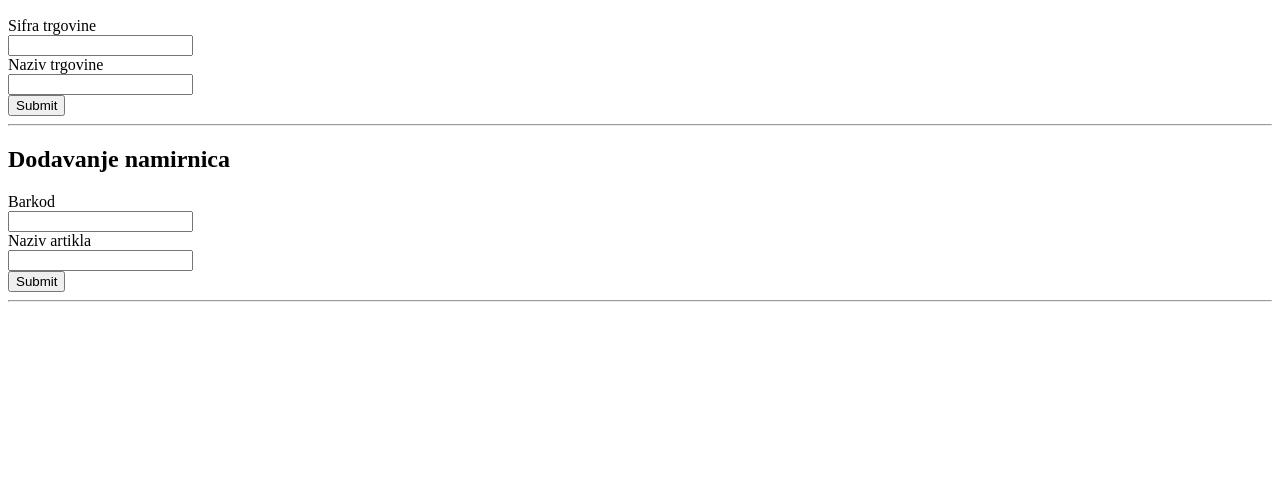
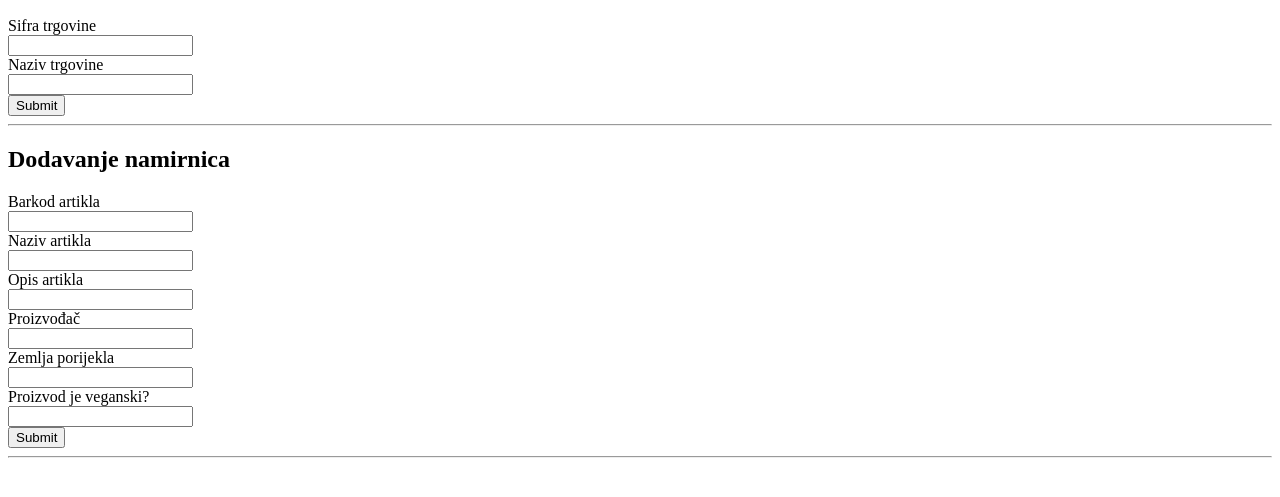
Before and after one commit to MightyJosip/SmartCart, a Django app: page /trgovac in a window 1280 px wide. Shown: the part 269-766 px from the top of the page. Run offline with Django 3.2, Linux system fonts and the light colour scheme; the visitor is signed in with stand-in values (Sample User, id 1); data that the repository does not hold is empty.

Commit message:
poboljšana funkcija dodavanja artikala, naznake validacije ulaznih podataka

```diff
--- a/izvorniKod/backend/smartCart/templates/smartCart/trgovac.html
+++ b/izvorniKod/backend/smartCart/templates/smartCart/trgovac.html
@@ -45,10 +45,24 @@
 
     <form action="/trgovac/dodaj-artikle" method="POST">
         {%csrf_token%}
-        <label for="barkod">Barkod</label><br>
-        <input type="text" id="barkod" name="barkod" value=""><br>
+        <label for="barkod">Barkod artikla</label><br>
+        <input type="text" id="barkod_artikla" name="barkod_artikla" value=""><br>
+
         <label for="nazArtikl">Naziv artikla</label><br>
-        <input type="text" id="nazArtikl" name="nazArtikl" value=""><br>
+        <input type="text" id="naziv_artikla" name="naziv_artikla" value=""><br>
+
+        <label for="nazArtikl">Opis artikla</label><br>
+        <input type="text" id="opis_artikla" name="opis_artikla" value=""><br>
+
+        <label for="nazArtikl">Proizvođač</label><br>
+        <input type="text" id="proizvođač" name="proizvođač" value=""><br>
+
+        <label for="nazArtikl">Zemlja porijekla</label><br>
+        <input type="text" id="zemlja_porijekla" name="zemlja_porijekla" value=""><br>
+
+        <label for="nazArtikl">Proizvod je veganski?</label><br>
+        <input type="text" id="vegan" name="vegan" value=""><br>
+
         <input type="submit" value="Submit">
     </form>
 
--- a/izvorniKod/backend/smartCart/views.py
+++ b/izvorniKod/backend/smartCart/views.py
@@ -45,7 +45,7 @@ def trgovac(request):
 
     #return the same page and avoid js on client side..
 
-    sifTrgovina = request.POST['sifTrgovina']
+    sifTrgovina = request.POST['sifTrgovina']   #bespotrebno, sad postoji dodaj_trgovine!
     nazTrgovina = request.POST['nazTrgovina']
 
     print(sifTrgovina + ' ' + nazTrgovina)
@@ -75,10 +75,33 @@ def dodaj_artikle(request):
     if (request.method == 'GET'):
         return redirect(request.META['HTTP_REFERER'])
 
-    barkod_artikla = request.POST['barkod']
-    naziv_artikla = request.POST['nazArtikl']
+    barkod_artikla = request.POST['barkod_artikla']
+    naziv_artikla = request.POST['naziv_artikla']
+    opis_artikla = request.POST['opis_artikla']
+    proizvođač = request.POST['proizvođač']
+    zemlja_porijekla = request.POST['zemlja_porijekla']
+    vegan = request.POST['vegan']
 
-    artikl = Artikl(naziv_artikla=naziv_artikla, barkod_artikla=barkod_artikla)
+    if proizvođač == '':    #potrebno je nabaciti masovnu validaciju ulaznih podataka,
+        proizvođač = None
+
+    if zemlja_porijekla == '':
+        zemlja_porijekla = None
+
+    if opis_artikla == '':
+        opis_artikla = None
+
+    if vegan == '':
+        vegan = None
+
+    artikl = Artikl(
+        naziv_artikla=naziv_artikla,
+        barkod_artikla=barkod_artikla,
+        opis_artikla=opis_artikla,
+        proizvođač=proizvođač,
+        zemlja_porijekla=zemlja_porijekla,
+        vegan=vegan
+    )
     artikl.save()
 
     return redirect(request.META['HTTP_REFERER'])
```
Also changed, not shown: izvorniKod/backend/smartCart/models.py (+11 -11 lines), izvorniKod/backend/smartCart/migrations/0005_auto_20201101_1101.py (added), izvorniKod/backend/smartCart/migrations/0006_auto_20201101_1111.py (added).
